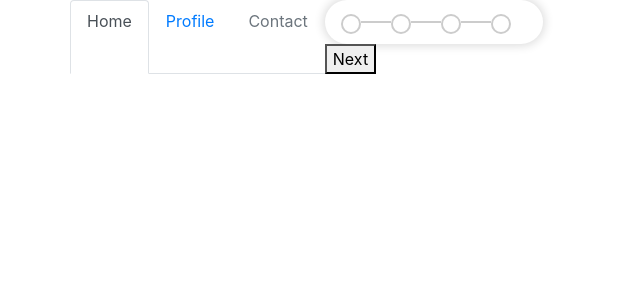
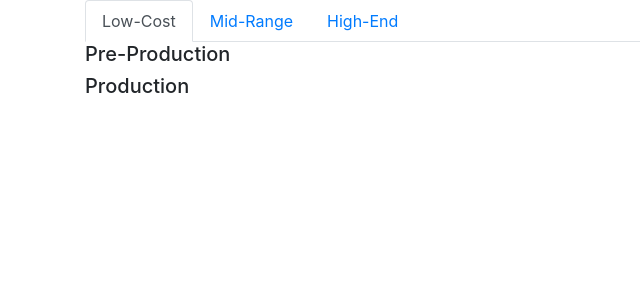
Before and after one commit to KosenkoDmitriy/react-calculator-accordion, a React (Create React App) app: page / in a window 1280 px wide. Shown: the top 300 px of the page, without its empty margins (0-640 px from the left). Built offline with nearby package versions, Linux system fonts and the light colour scheme.

Commit message:
dynamic tabs

```diff
--- a/src/App.js
+++ b/src/App.js
@@ -1,14 +1,16 @@
-// import logo from './logo.svg';
-// import './App.scss';
+
 // import './App.css';
+import 'bootstrap/dist/css/bootstrap.min.css';
 import Stepper from './stepper-component/src/index.js';
-import React, {Component} from 'react';
-// import {Tab, Tabs} from 'react-bootstrap';
+import React, { Component } from 'react';
+
+import Container from 'react-bootstrap/Container';
+import Row from 'react-bootstrap/Row';
+import Col from 'react-bootstrap/Col';
+import Navbar from 'react-bootstrap/Navbar'
 import Tabs from 'react-bootstrap/Tabs';
 import Tab from 'react-bootstrap/Tab';
-import Container from 'react-bootstrap/Container';
-import Row from 'react-bootstrap/Row';
-import 'bootstrap/dist/css/bootstrap.min.css';
+
 
 class App extends Component {
   constructor() {
@@ -63,10 +65,25 @@ class App extends Component {
           }
         ]
         },
-        { title: 'Mid-Range', id: 'mid-range' },
-        { title: 'High-End', id: 'high-end',},
+        { title: 'Mid-Range', id: 'mid-range',
+          collections: [
+            { title: 'Pre-Production',
+              questions: [
+                { },
+              ]
+            }
+          ]
+        },
+        { title: 'High-End', id: 'high-end',
+          collections: [
+            { title: 'Pre-Production',
+              questions: [
+                { },
+              ]
+            }
+          ]
+        },
       ],
-
 
       steps: [{
         title: 'Step One',
@@ -104,15 +121,14 @@ class App extends Component {
       currentStep: currentStep + 1,
     });
   }
+
   render() {
-    const { steps, currentStep } = this.state;
+    const { steps, tabs, currentStep } = this.state;
     return (
     <div className="App">
-      <header className="App-header">
       <Container>
         <Row>
-        <Tabs defaultActiveKey="home" id="uncontrolled-tab-example">
-          <Tab eventKey="home" title="Home">
+          {/* <Tab eventKey="home" title="Home">
                 <div>
                   <Stepper steps={4} currentStep={currentStep} onClick={this.onClickNext} />
                   <button onClick={ this.onClickNext }>Next</button>
@@ -120,15 +136,33 @@ class App extends Component {
               </Tab>
 
               <Tab eventKey="profile" title="Profile">
-            {/* <Collection title="" /> */}
+                <div>
+                  <Stepper steps={4} currentStep={currentStep} onClick={this.onClickNext} />
+                  <button onClick={ this.onClickNext }>Next</button>
+                </div>
               </Tab>
               <Tab eventKey="contact" title="Contact" disabled>
-            {/* <Collection title="" /> */}
+                <div>
+                  <Stepper steps={4} currentStep={currentStep} onClick={this.onClickNext} />
+                  <button onClick={ this.onClickNext }>Next</button>
+                </div>
+              </Tab> */}
+        </Row>
+        <Row>
+          <Col>
+            <Tabs defaultActiveKey={tabs[0].id} id="uncontrolled-tab-example">
+
+              { tabs.map(tab =>
+                <Tab eventKey={tab.id} title={tab.title}>
+                  { tab.collections.map(collection =>
+                  <h5>{collection.title}</h5>
+                  )}
                 </Tab>
+              )}
             </Tabs>
+          </Col>
         </Row>
       </Container>
-      </header>
     </div>
     );
   }
```
Lines whose indentation alone changed are shown as unchanged.
